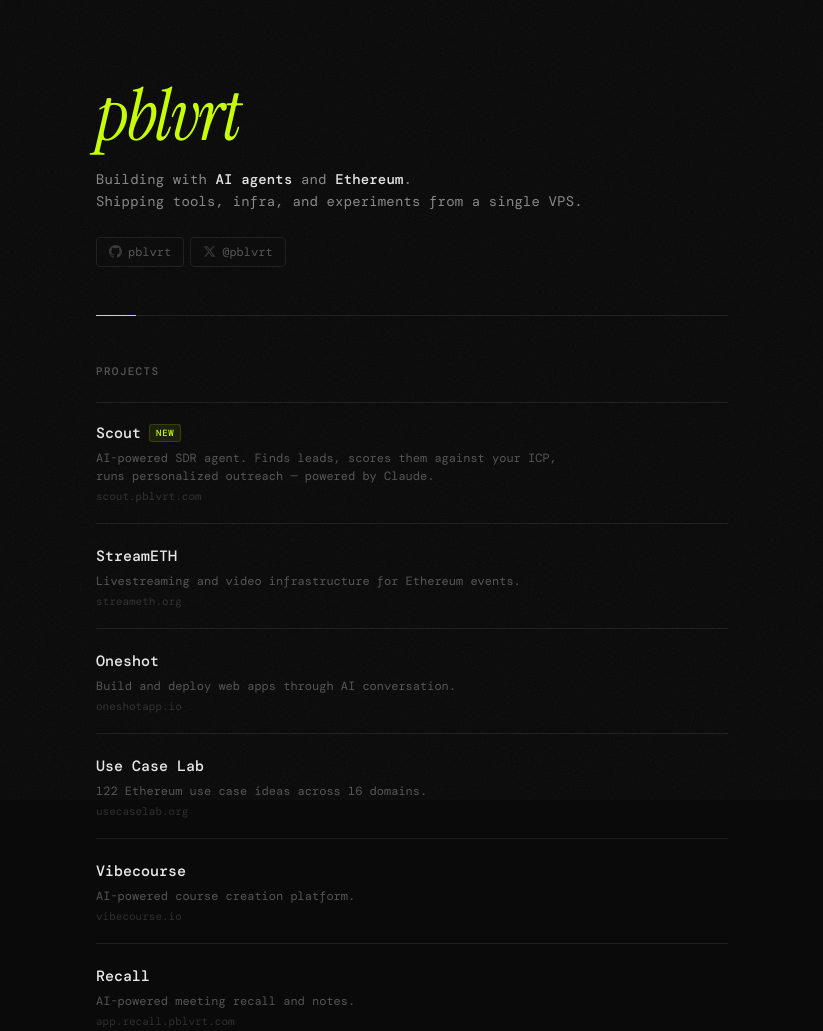
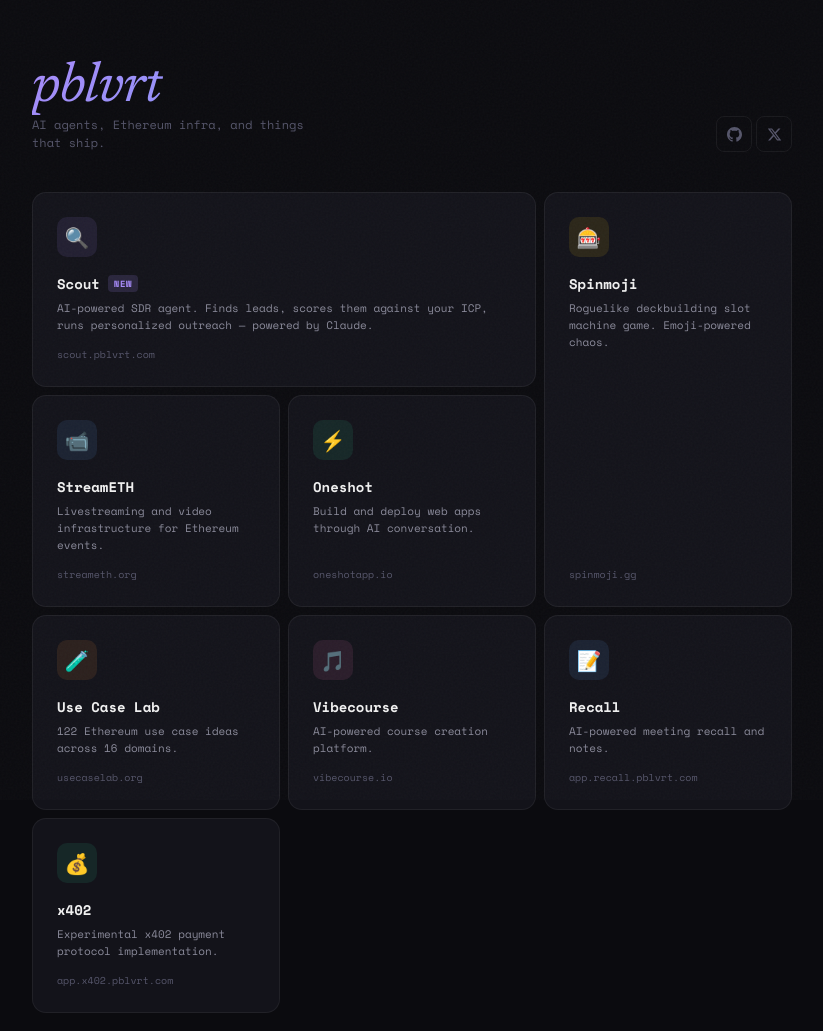
Before and after one commit to pblvrt/pblvrt.com, a plain HTML site: page index.html in a window 1280 px wide. Shown: the top 1031 px of the page, without its empty margins (228-1051 px from the left). Drawn offline with nearby package versions, Linux system fonts and the light colour scheme; a web font is replaced by a local one.

Commit message:
Bento grid redesign, add Spinmoji, update x402 domain

```diff
--- a/index.html
+++ b/index.html
@@ -6,22 +6,25 @@
   <title>pblvrt</title>
   <meta name="description" content="Builder. AI agents, Ethereum infra, and tools that ship.">
   <link rel="preconnect" href="https://fonts.googleapis.com">
-  <link href="https://fonts.googleapis.com/css2?family=DM+Mono:ital,wght@0,300;0,400;0,500;1,400&family=Instrument+Serif:ital@0;1&display=swap" rel="stylesheet">
+  <link href="https://fonts.googleapis.com/css2?family=Space+Mono:wght@400;700&family=Newsreader:ital,opsz,wght@0,6..72,400;1,6..72,400&display=swap" rel="stylesheet">
   <style>
     *, *::before, *::after { box-sizing: border-box; margin: 0; padding: 0; }
 
     :root {
-      --bg: #0a0a0a;
-      --surface: #111111;
-      --border: #1e1e1e;
-      --border-hover: #2a2a2a;
-      --text: #e8e8e8;
-      --text-2: #888888;
-      --text-3: #555555;
-      --accent: #c8ff00;
-      --accent-dim: rgba(200, 255, 0, 0.08);
-      --mono: 'DM Mono', 'SF Mono', monospace;
-      --serif: 'Instrument Serif', Georgia, serif;
+      --bg: #0b0b0f;
+      --card: #13131a;
+      --card-hover: #1a1a24;
+      --border: rgba(255,255,255,0.06);
+      --border-hover: rgba(255,255,255,0.12);
+      --text: #f0f0f0;
+      --text-2: #8a8a9a;
+      --text-3: #55556a;
+      --accent: #a78bfa;
+      --accent-2: #60a5fa;
+      --accent-3: #34d399;
+      --accent-4: #fb923c;
+      --mono: 'Space Mono', monospace;
+      --serif: 'Newsreader', Georgia, serif;
     }
 
     body {
@@ -29,10 +32,9 @@
       background: var(--bg);
       color: var(--text);
       -webkit-font-smoothing: antialiased;
-      overflow-x: hidden;
+      min-height: 100vh;
     }
 
-    /* Grain overlay */
     body::after {
       content: '';
       position: fixed;
@@ -45,210 +47,196 @@
     a { color: inherit; text-decoration: none; }
 
     .page {
-      max-width: 680px;
+      max-width: 800px;
       margin: 0 auto;
-      padding: 0 24px;
+      padding: 60px 20px 48px;
     }
 
     /* ---- HEADER ---- */
-    header {
-      padding: 80px 0 0;
-      position: relative;
+    .header {
+      display: grid;
+      grid-template-columns: 1fr auto;
+      align-items: end;
+      gap: 24px;
+      margin-bottom: 40px;
     }
 
     .name {
       font-family: var(--serif);
-      font-size: clamp(48px, 8vw, 72px);
+      font-size: clamp(40px, 7vw, 56px);
       font-weight: 400;
-      letter-spacing: -0.03em;
+      font-style: italic;
+      letter-spacing: -0.02em;
       line-height: 1;
-      color: var(--text);
-    }
-
-    .name em {
-      color: var(--accent);
-      font-style: italic;
+      background: linear-gradient(135deg, var(--accent), var(--accent-2));
+      -webkit-background-clip: text;
+      -webkit-text-fill-color: transparent;
+      background-clip: text;
     }
 
     .tagline {
-      font-size: 14px;
-      color: var(--text-2);
-      margin-top: 16px;
-      font-weight: 300;
-      letter-spacing: 0.01em;
-      line-height: 1.6;
+      font-size: 12px;
+      color: var(--text-3);
+      font-weight: 400;
+      line-height: 1.5;
+      max-width: 280px;
     }
 
-    .tagline strong {
-      color: var(--text);
-      font-weight: 500;
-    }
-
-    /* ---- SOCIALS ---- */
     .socials {
       display: flex;
-      gap: 6px;
-      margin-top: 24px;
-      flex-wrap: wrap;
+      gap: 4px;
     }
 
     .social-link {
-      font-size: 12px;
-      font-weight: 400;
+      width: 36px;
+      height: 36px;
+      display: grid;
+      place-items: center;
+      border: 1px solid var(--border);
+      border-radius: 8px;
       color: var(--text-3);
-      padding: 6px 12px;
-      border: 1px solid var(--border);
-      border-radius: 4px;
       transition: all 0.2s;
-      display: flex;
-      align-items: center;
-      gap: 6px;
     }
 
     .social-link:hover {
-      color: var(--accent);
-      border-color: var(--accent);
-      background: var(--accent-dim);
+      color: var(--text);
+      border-color: var(--border-hover);
+      background: var(--card);
     }
 
-    .social-link svg {
-      width: 13px;
-      height: 13px;
-      opacity: 0.6;
+    .social-link svg { width: 15px; height: 15px; }
+
+    /* ---- BENTO GRID ---- */
+    .bento {
+      display: grid;
+      grid-template-columns: repeat(3, 1fr);
+      grid-auto-rows: minmax(0, auto);
+      gap: 8px;
     }
 
-    .social-link:hover svg { opacity: 1; }
-
-    /* ---- DIVIDER ---- */
-    .divider {
-      height: 1px;
-      background: var(--border);
-      margin: 48px 0;
+    .card {
+      background: var(--card);
+      border: 1px solid var(--border);
+      border-radius: 14px;
+      padding: 24px;
+      transition: all 0.25s cubic-bezier(0.16, 1, 0.3, 1);
       position: relative;
-    }
-
-    .divider::after {
-      content: '';
-      position: absolute;
-      left: 0;
-      top: 0;
-      width: 40px;
-      height: 1px;
-      background: var(--accent);
-    }
-
-    /* ---- SECTION ---- */
-    .section-label {
-      font-size: 11px;
-      font-weight: 500;
-      color: var(--text-3);
-      text-transform: uppercase;
-      letter-spacing: 0.12em;
-      margin-bottom: 24px;
-    }
-
-    /* ---- PROJECT GRID ---- */
-    .projects {
+      overflow: hidden;
       display: flex;
       flex-direction: column;
-      gap: 2px;
-    }
-
-    .project {
-      display: grid;
-      grid-template-columns: 1fr auto;
-      gap: 16px;
-      align-items: start;
-      padding: 20px 0;
-      border-bottom: 1px solid var(--border);
-      transition: all 0.15s;
-      position: relative;
       cursor: pointer;
     }
 
-    .project:first-child {
-      border-top: 1px solid var(--border);
+    .card::before {
+      content: '';
+      position: absolute;
+      top: 0;
+      left: 0;
+      right: 0;
+      height: 2px;
+      background: var(--card-accent, var(--accent));
+      opacity: 0;
+      transition: opacity 0.25s;
     }
 
-    .project::before {
-      content: '';
-      position: absolute;
-      left: -24px;
-      right: -24px;
-      top: -1px;
-      bottom: -1px;
-      background: var(--accent-dim);
-      opacity: 0;
-      transition: opacity 0.2s;
-      z-index: -1;
+    .card:hover {
+      background: var(--card-hover);
+      border-color: var(--border-hover);
+      transform: translateY(-2px);
     }
 
-    .project:hover::before { opacity: 1; }
+    .card:hover::before { opacity: 1; }
 
-    .project:hover .project-name { color: var(--accent); }
-    .project:hover .project-arrow { opacity: 1; transform: translate(2px, -2px); }
+    .card-wide { grid-column: span 2; }
+    .card-tall { grid-row: span 2; }
 
-    .project-name {
-      font-size: 15px;
-      font-weight: 500;
+    .card-icon {
+      width: 40px;
+      height: 40px;
+      border-radius: 10px;
+      display: grid;
+      place-items: center;
+      margin-bottom: 16px;
+      font-size: 20px;
+    }
+
+    .card-name {
+      font-size: 14px;
+      font-weight: 700;
       color: var(--text);
-      transition: color 0.15s;
+      margin-bottom: 6px;
       display: flex;
       align-items: center;
       gap: 8px;
     }
 
-    .project-tag {
+    .card-tag {
       font-size: 9px;
-      font-weight: 500;
+      font-weight: 700;
       text-transform: uppercase;
-      letter-spacing: 0.08em;
+      letter-spacing: 0.06em;
       padding: 2px 6px;
-      border-radius: 3px;
-      background: var(--accent-dim);
+      border-radius: 4px;
+      background: rgba(167, 139, 250, 0.15);
       color: var(--accent);
-      border: 1px solid rgba(200, 255, 0, 0.15);
-      flex-shrink: 0;
     }
 
-    .project-desc {
-      font-size: 12px;
-      color: var(--text-3);
-      margin-top: 6px;
-      line-height: 1.5;
-      font-weight: 300;
-      max-width: 480px;
+    .card-desc {
+      font-size: 11px;
+      color: var(--text-2);
+      line-height: 1.55;
+      flex: 1;
     }
 
-    .project-domain {
-      font-size: 11px;
+    .card-domain {
+      font-size: 10px;
       color: var(--text-3);
-      margin-top: 4px;
-      opacity: 0.5;
+      margin-top: 12px;
+      display: flex;
+      align-items: center;
+      justify-content: space-between;
     }
 
-    .project-arrow {
-      color: var(--text-3);
+    .card-arrow {
       opacity: 0;
       transition: all 0.2s;
-      margin-top: 2px;
-      flex-shrink: 0;
+      color: var(--text-3);
     }
 
-    .project-arrow svg {
-      width: 16px;
-      height: 16px;
+    .card-arrow svg { width: 12px; height: 12px; }
+
+    .card:hover .card-arrow {
+      opacity: 1;
+      transform: translate(2px, -2px);
     }
+
+    /* Card accent colors */
+    .card-scout { --card-accent: var(--accent); }
+    .card-scout .card-icon { background: rgba(167, 139, 250, 0.1); }
+    .card-streameth { --card-accent: var(--accent-2); }
+    .card-streameth .card-icon { background: rgba(96, 165, 250, 0.1); }
+    .card-oneshot { --card-accent: var(--accent-3); }
+    .card-oneshot .card-icon { background: rgba(52, 211, 153, 0.1); }
+    .card-ucl { --card-accent: var(--accent-4); }
+    .card-ucl .card-icon { background: rgba(251, 146, 60, 0.1); }
+    .card-vibecourse { --card-accent: #f472b6; }
+    .card-vibecourse .card-icon { background: rgba(244, 114, 182, 0.1); }
+    .card-recall { --card-accent: var(--accent-2); }
+    .card-recall .card-icon { background: rgba(96, 165, 250, 0.1); }
+    .card-x402 { --card-accent: var(--accent-3); }
+    .card-x402 .card-icon { background: rgba(52, 211, 153, 0.1); }
+    .card-spinmoji { --card-accent: #facc15; }
+    .card-spinmoji .card-icon { background: rgba(250, 204, 21, 0.1); }
 
     /* ---- FOOTER ---- */
     footer {
-      padding: 48px 0 64px;
+      margin-top: 32px;
+      padding: 20px 0;
       display: flex;
       justify-content: space-between;
       align-items: center;
-      font-size: 11px;
+      font-size: 10px;
       color: var(--text-3);
-      font-weight: 300;
     }
 
     .status {
@@ -258,11 +246,11 @@
     }
 
     .status-dot {
-      width: 6px;
-      height: 6px;
+      width: 5px;
+      height: 5px;
       border-radius: 50%;
-      background: var(--accent);
-      box-shadow: 0 0 8px rgba(200, 255, 0, 0.4);
+      background: var(--accent-3);
+      box-shadow: 0 0 6px rgba(52, 211, 153, 0.5);
       animation: pulse 2s ease-in-out infinite;
     }
 
@@ -274,131 +262,118 @@
     /* ---- ANIMATIONS ---- */
     .fade-in {
       opacity: 0;
-      transform: translateY(12px);
-      animation: fadeUp 0.6s cubic-bezier(0.16, 1, 0.3, 1) forwards;
+      transform: translateY(8px) scale(0.98);
+      animation: fadeUp 0.5s cubic-bezier(0.16, 1, 0.3, 1) forwards;
     }
 
     @keyframes fadeUp {
-      to { opacity: 1; transform: translateY(0); }
+      to { opacity: 1; transform: translateY(0) scale(1); }
     }
 
-    .d1 { animation-delay: 0.05s; }
-    .d2 { animation-delay: 0.1s; }
-    .d3 { animation-delay: 0.15s; }
-    .d4 { animation-delay: 0.2s; }
-    .d5 { animation-delay: 0.25s; }
-    .d6 { animation-delay: 0.3s; }
-    .d7 { animation-delay: 0.35s; }
-    .d8 { animation-delay: 0.4s; }
-    .d9 { animation-delay: 0.45s; }
-    .d10 { animation-delay: 0.5s; }
-    .d11 { animation-delay: 0.55s; }
-    .d12 { animation-delay: 0.6s; }
-    .d13 { animation-delay: 0.65s; }
+    .d1 { animation-delay: 0.04s; }
+    .d2 { animation-delay: 0.08s; }
+    .d3 { animation-delay: 0.12s; }
+    .d4 { animation-delay: 0.16s; }
+    .d5 { animation-delay: 0.2s; }
+    .d6 { animation-delay: 0.24s; }
+    .d7 { animation-delay: 0.28s; }
+    .d8 { animation-delay: 0.32s; }
+    .d9 { animation-delay: 0.36s; }
 
     /* ---- RESPONSIVE ---- */
-    @media (max-width: 520px) {
-      header { padding-top: 48px; }
-      .project { grid-template-columns: 1fr; }
-      .project-arrow { display: none; }
-      footer { flex-direction: column; gap: 12px; }
+    @media (max-width: 600px) {
+      .page { padding: 40px 16px 32px; }
+      .header { grid-template-columns: 1fr; gap: 16px; }
+      .bento { grid-template-columns: 1fr 1fr; }
+      .card-wide { grid-column: span 2; }
+      .card-tall { grid-row: span 1; }
+    }
+
+    @media (max-width: 380px) {
+      .bento { grid-template-columns: 1fr; }
+      .card-wide { grid-column: span 1; }
     }
   </style>
 </head>
 <body>
   <div class="page">
 
-    <header>
-      <h1 class="name fade-in"><em>pblvrt</em></h1>
-      <p class="tagline fade-in d2">Building with <strong>AI agents</strong> and <strong>Ethereum</strong>.<br>Shipping tools, infra, and experiments from a single VPS.</p>
-      <div class="socials fade-in d3">
-        <a href="https://github.com/pblvrt" class="social-link" target="_blank">
+    <div class="header fade-in">
+      <div>
+        <h1 class="name">pblvrt</h1>
+        <p class="tagline">AI agents, Ethereum infra, and things that ship.</p>
+      </div>
+      <div class="socials">
+        <a href="https://github.com/pblvrt" class="social-link" target="_blank" title="GitHub">
           <svg viewBox="0 0 24 24" fill="currentColor"><path d="M12 0c-6.626 0-12 5.373-12 12 0 5.302 3.438 9.8 8.207 11.387.599.111.793-.261.793-.577v-2.234c-3.338.726-4.033-1.416-4.033-1.416-.546-1.387-1.333-1.756-1.333-1.756-1.089-.745.083-.729.083-.729 1.205.084 1.839 1.237 1.839 1.237 1.07 1.834 2.807 1.304 3.492.997.107-.775.418-1.305.762-1.604-2.665-.305-5.467-1.334-5.467-5.931 0-1.311.469-2.381 1.236-3.221-.124-.303-.535-1.524.117-3.176 0 0 1.008-.322 3.301 1.23.957-.266 1.983-.399 3.003-.404 1.02.005 2.047.138 3.006.404 2.291-1.552 3.297-1.23 3.297-1.23.653 1.653.242 2.874.118 3.176.77.84 1.235 1.911 1.235 3.221 0 4.609-2.807 5.624-5.479 5.921.43.372.823 1.102.823 2.222v3.293c0 .319.192.694.801.576 4.765-1.589 8.199-6.086 8.199-11.386 0-6.627-5.373-12-12-12z"/></svg>
-          pblvrt
         </a>
-        <a href="https://x.com/pblvrt" class="social-link" target="_blank">
+        <a href="https://x.com/pblvrt" class="social-link" target="_blank" title="X">
           <svg viewBox="0 0 24 24" fill="currentColor"><path d="M18.244 2.25h3.308l-7.227 8.26 8.502 11.24H16.17l-5.214-6.817L4.99 21.75H1.68l7.73-8.835L1.254 2.25H8.08l4.713 6.231zm-1.161 17.52h1.833L7.084 4.126H5.117z"/></svg>
-          @pblvrt
         </a>
       </div>
-    </header>
+    </div>
 
-    <div class="divider fade-in d4"></div>
+    <div class="bento">
 
-    <section>
-      <div class="section-label fade-in d5">Projects</div>
-      <div class="projects">
-
-        <a href="https://scout.pblvrt.com" target="_blank" class="project fade-in d6">
-          <div>
-            <div class="project-name">Scout <span class="project-tag">New</span></div>
-            <div class="project-desc">AI-powered SDR agent. Finds leads, scores them against your ICP, runs personalized outreach — powered by Claude.</div>
-            <div class="project-domain">scout.pblvrt.com</div>
-          </div>
-          <div class="project-arrow"><svg viewBox="0 0 24 24" fill="none" stroke="currentColor" stroke-width="2" stroke-linecap="round" stroke-linejoin="round"><line x1="7" y1="17" x2="17" y2="7"/><polyline points="7 7 17 7 17 17"/></svg></div>
+      <a href="https://scout.pblvrt.com" target="_blank" class="card card-wide card-scout fade-in d1">
+        <div class="card-icon">&#x1F50D;</div>
+        <div class="card-name">Scout <span class="card-tag">New</span></div>
+        <div class="card-desc">AI-powered SDR agent. Finds leads, scores them against your ICP, runs personalized outreach — powered by Claude.</div>
+        <div class="card-domain"><span>scout.pblvrt.com</span><div class="card-arrow"><svg viewBox="0 0 24 24" fill="none" stroke="currentColor" stroke-width="2.5" stroke-linecap="round" stroke-linejoin="round"><line x1="7" y1="17" x2="17" y2="7"/><polyline points="7 7 17 7 17 17"/></svg></div></div>
       </a>
 
-        <a href="https://streameth.org" target="_blank" class="project fade-in d7">
-          <div>
-            <div class="project-name">StreamETH</div>
-            <div class="project-desc">Livestreaming and video infrastructure for Ethereum events.</div>
-            <div class="project-domain">streameth.org</div>
-          </div>
-          <div class="project-arrow"><svg viewBox="0 0 24 24" fill="none" stroke="currentColor" stroke-width="2" stroke-linecap="round" stroke-linejoin="round"><line x1="7" y1="17" x2="17" y2="7"/><polyline points="7 7 17 7 17 17"/></svg></div>
+      <a href="https://spinmoji.gg" target="_blank" class="card card-tall card-spinmoji fade-in d2">
+        <div class="card-icon">&#x1F3B0;</div>
+        <div class="card-name">Spinmoji</div>
+        <div class="card-desc">Roguelike deckbuilding slot machine game. Emoji-powered chaos.</div>
+        <div class="card-domain"><span>spinmoji.gg</span><div class="card-arrow"><svg viewBox="0 0 24 24" fill="none" stroke="currentColor" stroke-width="2.5" stroke-linecap="round" stroke-linejoin="round"><line x1="7" y1="17" x2="17" y2="7"/><polyline points="7 7 17 7 17 17"/></svg></div></div>
       </a>
 
-        <a href="https://oneshotapp.io" target="_blank" class="project fade-in d8">
-          <div>
-            <div class="project-name">Oneshot</div>
-            <div class="project-desc">Build and deploy web apps through AI conversation.</div>
-            <div class="project-domain">oneshotapp.io</div>
-          </div>
-          <div class="project-arrow"><svg viewBox="0 0 24 24" fill="none" stroke="currentColor" stroke-width="2" stroke-linecap="round" stroke-linejoin="round"><line x1="7" y1="17" x2="17" y2="7"/><polyline points="7 7 17 7 17 17"/></svg></div>
+      <a href="https://streameth.org" target="_blank" class="card card-streameth fade-in d3">
+        <div class="card-icon">&#x1F4F9;</div>
+        <div class="card-name">StreamETH</div>
+        <div class="card-desc">Livestreaming and video infrastructure for Ethereum events.</div>
+        <div class="card-domain"><span>streameth.org</span><div class="card-arrow"><svg viewBox="0 0 24 24" fill="none" stroke="currentColor" stroke-width="2.5" stroke-linecap="round" stroke-linejoin="round"><line x1="7" y1="17" x2="17" y2="7"/><polyline points="7 7 17 7 17 17"/></svg></div></div>
       </a>
 
-        <a href="https://usecaselab.org" target="_blank" class="project fade-in d9">
-          <div>
-            <div class="project-name">Use Case Lab</div>
-            <div class="project-desc">122 Ethereum use case ideas across 16 domains.</div>
-            <div class="project-domain">usecaselab.org</div>
-          </div>
-          <div class="project-arrow"><svg viewBox="0 0 24 24" fill="none" stroke="currentColor" stroke-width="2" stroke-linecap="round" stroke-linejoin="round"><line x1="7" y1="17" x2="17" y2="7"/><polyline points="7 7 17 7 17 17"/></svg></div>
+      <a href="https://oneshotapp.io" target="_blank" class="card card-oneshot fade-in d4">
+        <div class="card-icon">&#x26A1;</div>
+        <div class="card-name">Oneshot</div>
+        <div class="card-desc">Build and deploy web apps through AI conversation.</div>
+        <div class="card-domain"><span>oneshotapp.io</span><div class="card-arrow"><svg viewBox="0 0 24 24" fill="none" stroke="currentColor" stroke-width="2.5" stroke-linecap="round" stroke-linejoin="round"><line x1="7" y1="17" x2="17" y2="7"/><polyline points="7 7 17 7 17 17"/></svg></div></div>
       </a>
 
-        <a href="https://vibecourse.io" target="_blank" class="project fade-in d10">
-          <div>
-            <div class="project-name">Vibecourse</div>
-            <div class="project-desc">AI-powered course creation platform.</div>
-            <div class="project-domain">vibecourse.io</div>
-          </div>
-          <div class="project-arrow"><svg viewBox="0 0 24 24" fill="none" stroke="currentColor" stroke-width="2" stroke-linecap="round" stroke-linejoin="round"><line x1="7" y1="17" x2="17" y2="7"/><polyline points="7 7 17 7 17 17"/></svg></div>
+      <a href="https://usecaselab.org" target="_blank" class="card card-ucl fade-in d5">
+        <div class="card-icon">&#x1F9EA;</div>
+        <div class="card-name">Use Case Lab</div>
+        <div class="card-desc">122 Ethereum use case ideas across 16 domains.</div>
+        <div class="card-domain"><span>usecaselab.org</span><div class="card-arrow"><svg viewBox="0 0 24 24" fill="none" stroke="currentColor" stroke-width="2.5" stroke-linecap="round" stroke-linejoin="round"><line x1="7" y1="17" x2="17" y2="7"/><polyline points="7 7 17 7 17 17"/></svg></div></div>
       </a>
 
-        <a href="https://app.recall.pblvrt.com" target="_blank" class="project fade-in d11">
-          <div>
-            <div class="project-name">Recall</div>
-            <div class="project-desc">AI-powered meeting recall and notes.</div>
-            <div class="project-domain">app.recall.pblvrt.com</div>
-          </div>
-          <div class="project-arrow"><svg viewBox="0 0 24 24" fill="none" stroke="currentColor" stroke-width="2" stroke-linecap="round" stroke-linejoin="round"><line x1="7" y1="17" x2="17" y2="7"/><polyline points="7 7 17 7 17 17"/></svg></div>
+      <a href="https://vibecourse.io" target="_blank" class="card card-vibecourse fade-in d6">
+        <div class="card-icon">&#x1F3B5;</div>
+        <div class="card-name">Vibecourse</div>
+        <div class="card-desc">AI-powered course creation platform.</div>
+        <div class="card-domain"><span>vibecourse.io</span><div class="card-arrow"><svg viewBox="0 0 24 24" fill="none" stroke="currentColor" stroke-width="2.5" stroke-linecap="round" stroke-linejoin="round"><line x1="7" y1="17" x2="17" y2="7"/><polyline points="7 7 17 7 17 17"/></svg></div></div>
       </a>
 
-        <a href="https://x402.pblvrt.com" target="_blank" class="project fade-in d12">
-          <div>
-            <div class="project-name">x402</div>
-            <div class="project-desc">Experimental x402 payment protocol implementation.</div>
-            <div class="project-domain">x402.pblvrt.com</div>
-          </div>
-          <div class="project-arrow"><svg viewBox="0 0 24 24" fill="none" stroke="currentColor" stroke-width="2" stroke-linecap="round" stroke-linejoin="round"><line x1="7" y1="17" x2="17" y2="7"/><polyline points="7 7 17 7 17 17"/></svg></div>
+      <a href="https://app.recall.pblvrt.com" target="_blank" class="card card-recall fade-in d7">
+        <div class="card-icon">&#x1F4DD;</div>
+        <div class="card-name">Recall</div>
+        <div class="card-desc">AI-powered meeting recall and notes.</div>
+        <div class="card-domain"><span>app.recall.pblvrt.com</span><div class="card-arrow"><svg viewBox="0 0 24 24" fill="none" stroke="currentColor" stroke-width="2.5" stroke-linecap="round" stroke-linejoin="round"><line x1="7" y1="17" x2="17" y2="7"/><polyline points="7 7 17 7 17 17"/></svg></div></div>
       </a>
 
+      <a href="https://app.x402.pblvrt.com" target="_blank" class="card card-x402 fade-in d8">
+        <div class="card-icon">&#x1F4B0;</div>
+        <div class="card-name">x402</div>
+        <div class="card-desc">Experimental x402 payment protocol implementation.</div>
+        <div class="card-domain"><span>app.x402.pblvrt.com</span><div class="card-arrow"><svg viewBox="0 0 24 24" fill="none" stroke="currentColor" stroke-width="2.5" stroke-linecap="round" stroke-linejoin="round"><line x1="7" y1="17" x2="17" y2="7"/><polyline points="7 7 17 7 17 17"/></svg></div></div>
+      </a>
 
     </div>
-    </section>
 
-    <div class="divider fade-in d13"></div>
-
-    <footer class="fade-in d13">
+    <footer class="fade-in d9">
       <span>pblvrt.com</span>
       <div class="status">
         <div class="status-dot"></div>
```
Lines whose indentation alone changed are shown as unchanged.
